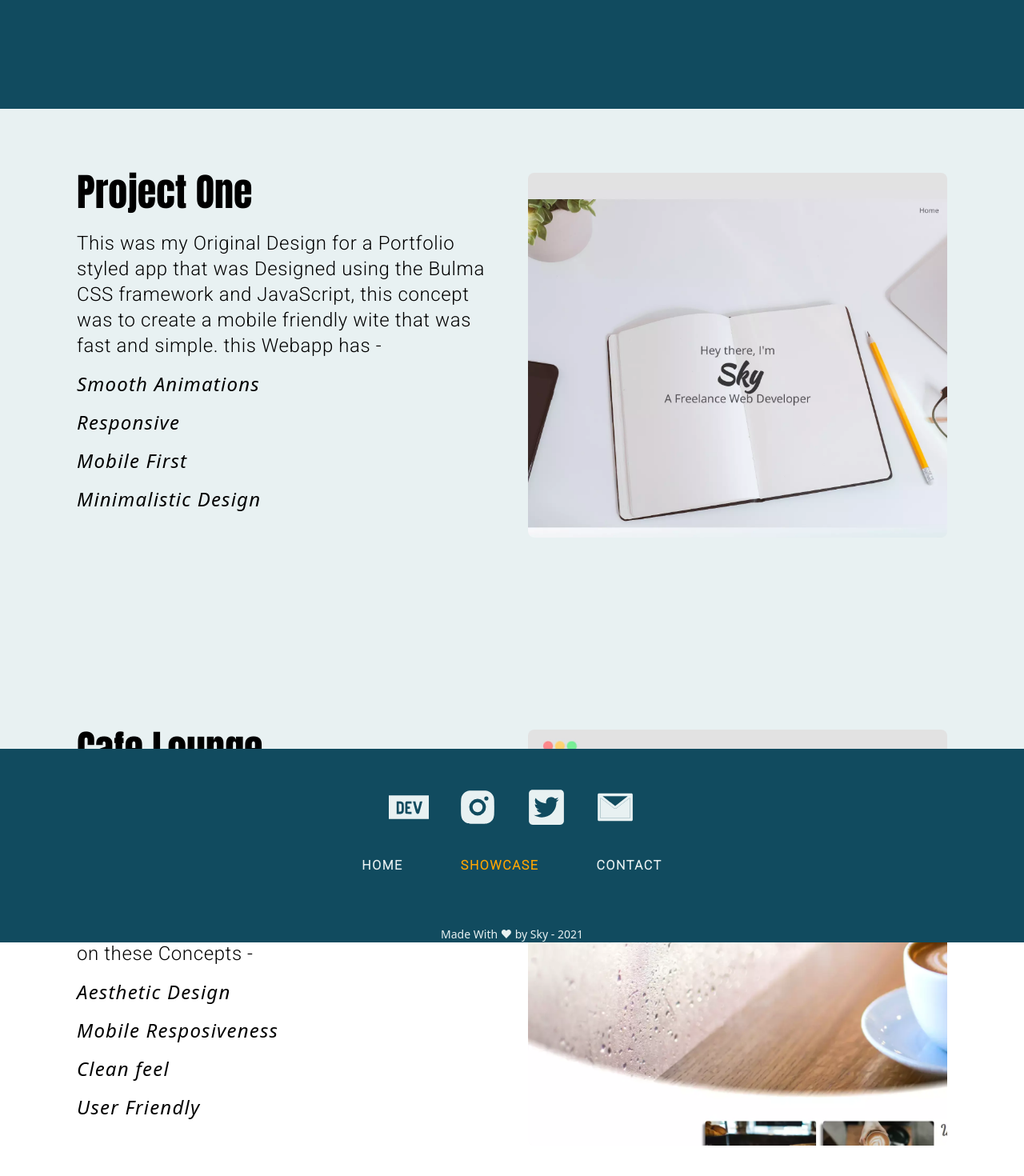
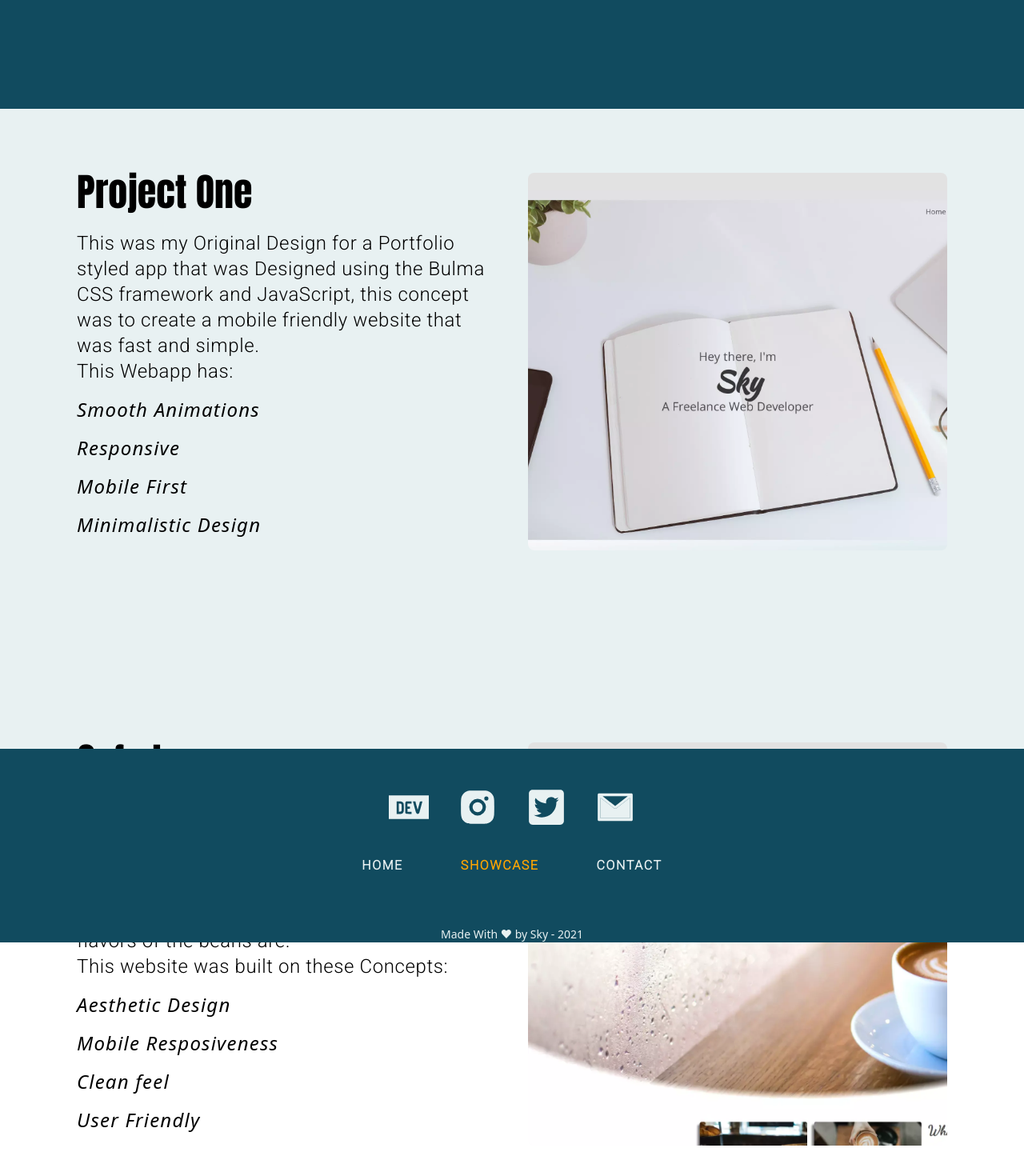
Before and after one commit to skystanoyevitch/sky-portfolio, a React (Create React App) app: page /Showcase in a window 1280 px wide. Shown: the part 264-1734 px from the top of the page at 80% size. Built offline with nearby package versions, Linux system fonts and the light colour scheme.

Commit message:
minor updates

```diff
--- a/src/Page-components/Main.js
+++ b/src/Page-components/Main.js
@@ -1,4 +1,5 @@
-import React from "react";
+import React, { useEffect } from "react";
+import { useState } from "react";
 import Hero from "./Micro-components/Hero";
 import About from "./Micro-components/About";
 import Footer from "./Footer";
@@ -7,8 +8,22 @@ import MainShowcase from "./Micro-components/MainShowcase";
 import MainContact from "./Micro-components/MainContact";
 
 const MainContent = () => {
+	// const [animate, setAnimate] = useState(false);
+
+	// useEffect(() => {
+	// 	window.addEventListener("load", (event) => {
+	// 		const loadTarget = document.getElementById("main-page");
+	// 		loadTarget.classList.remove("scale-0", "opacity-0");
+	// 		loadTarget.classList.add("scale-110", "opacity-100");
+	// 		console.log("page is fully loaded");
+	// 	});
+	// });
+
 	return (
-		<div className="h-screen w-screen">
+		<div
+			id="main-page"
+			className="h-screen w-screen"
+		>
 			<Hero />
 			<About />
 			<MyServices />
--- a/src/Page-components/Nav.js
+++ b/src/Page-components/Nav.js
@@ -5,6 +5,7 @@ import { Link, NavLink } from "react-router-dom";
 const Nav = () => {
 	return (
 		<div
+			id="nav-text"
 			className={`hidden md:visible md:shadow-md md:h-24 lg:h-16 xl:h-24 w-screen md:flex md:items-center absolute ${
 				window.location.pathname === "/Contact"
 					? "text-primary"
--- a/src/Page-components/Showcase.js
+++ b/src/Page-components/Showcase.js
@@ -19,21 +19,22 @@ function Showcase() {
 								This was my Original Design for a Portfolio
 								styled app that was Designed using the Bulma CSS
 								framework and JavaScript, this concept was to
-								create a mobile friendly wite that was fast and
-								simple. this Webapp has -
+								create a mobile friendly website that was fast
+								and simple. <br />
+								This Webapp has:
 							</p>
 							<ul className="text-xl xl:text-2xl italic tracking-wider py-4">
 								<li className="pb-4">Smooth Animations</li>
 								<li className="pb-4">Responsive</li>
 								<li className="pb-4">Mobile First</li>
-								<li className="pb-4">Minimalistic Design</li>
+								<li className="">Minimalistic Design</li>
 							</ul>
 						</div>
 						<a
 							href="https://rolypolie.github.io/skystanoyevitch/"
 							target="_blank"
 							rel="noreferrer"
-							className="w-full h-1/2 md:h-full"
+							className="w-full h-1/2 md:h-full transform transition duration-300 hover:scale-110"
 						>
 							<div className="bg-this-is-sky bg-cover bg-center bg-no-repeat h-full rounded-lg"></div>
 						</a>
@@ -47,24 +48,24 @@ function Showcase() {
 							<p className="text-md xl:text-2xl font-robotoThin tracking-wide leading-relaxed overflow-ellipsis">
 								This Concept was Designed from the Ground up,
 								Inspired by my Love for all things coffee and
-								coffe culture, I wanted to bring the Cafe shope
+								coffe culture. I wanted to bring the Cafe shope
 								Vibes to the digital world while keeping
-								functionality and usability are as vibrant as
-								the flavors of the beans are. This website was
-								built on these Concepts -
+								functionality and usability as vibrant as the
+								flavors of the beans are. <br />
+								This website was built on these Concepts:
 							</p>
 							<ul className="text-xl xl:text-2xl font-Open-Sans italic tracking-wider py-4">
 								<li className="pb-4">Aesthetic Design</li>
 								<li className="pb-4">Mobile Resposiveness</li>
 								<li className="pb-4">Clean feel</li>
-								<li className="pb-4">User Friendly</li>
+								<li className="">User Friendly</li>
 							</ul>
 						</div>
 						<a
 							href="https://rolypolie.github.io/SkysCafe/index.html#"
 							target="_blank"
 							rel="noreferrer"
-							className="w-full h-1/2 md:h-full"
+							className="w-full h-1/2 md:h-full transform transition duration-300 hover:scale-110"
 						>
 							<div className="bg-skyCafe bg-cover bg-left bg-no-repeat h-full rounded-lg"></div>
 						</a>
--- a/tailwind.config.js
+++ b/tailwind.config.js
@@ -24,6 +24,21 @@ module.exports = {
 				120: "30rem",
 				132: "33rem",
 				144: "36rem",
+			},
+			kleyframes: {
+				"fade-in-down": {
+					"0%": {
+						opacity: "0",
+						transform: "translateY(-10px)",
+					},
+					"100%": {
+						opacity: "1",
+						transform: "translateY(0)",
+					},
+				},
+			},
+			animation: {
+				"fade-in-down": "fade-in-down 0.5s ease-out",
 			},
 		},
 		divideColor: (theme) => ({
```
